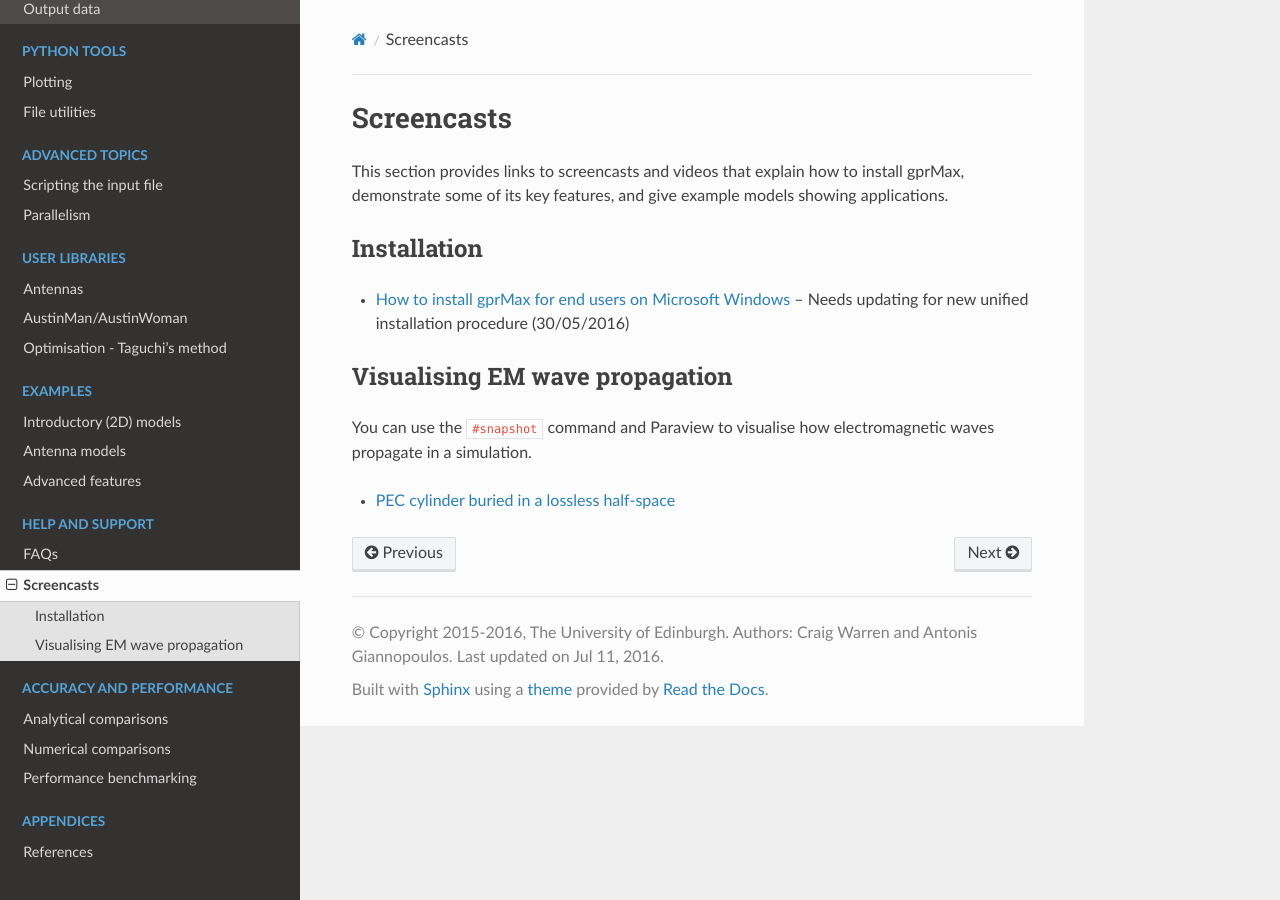
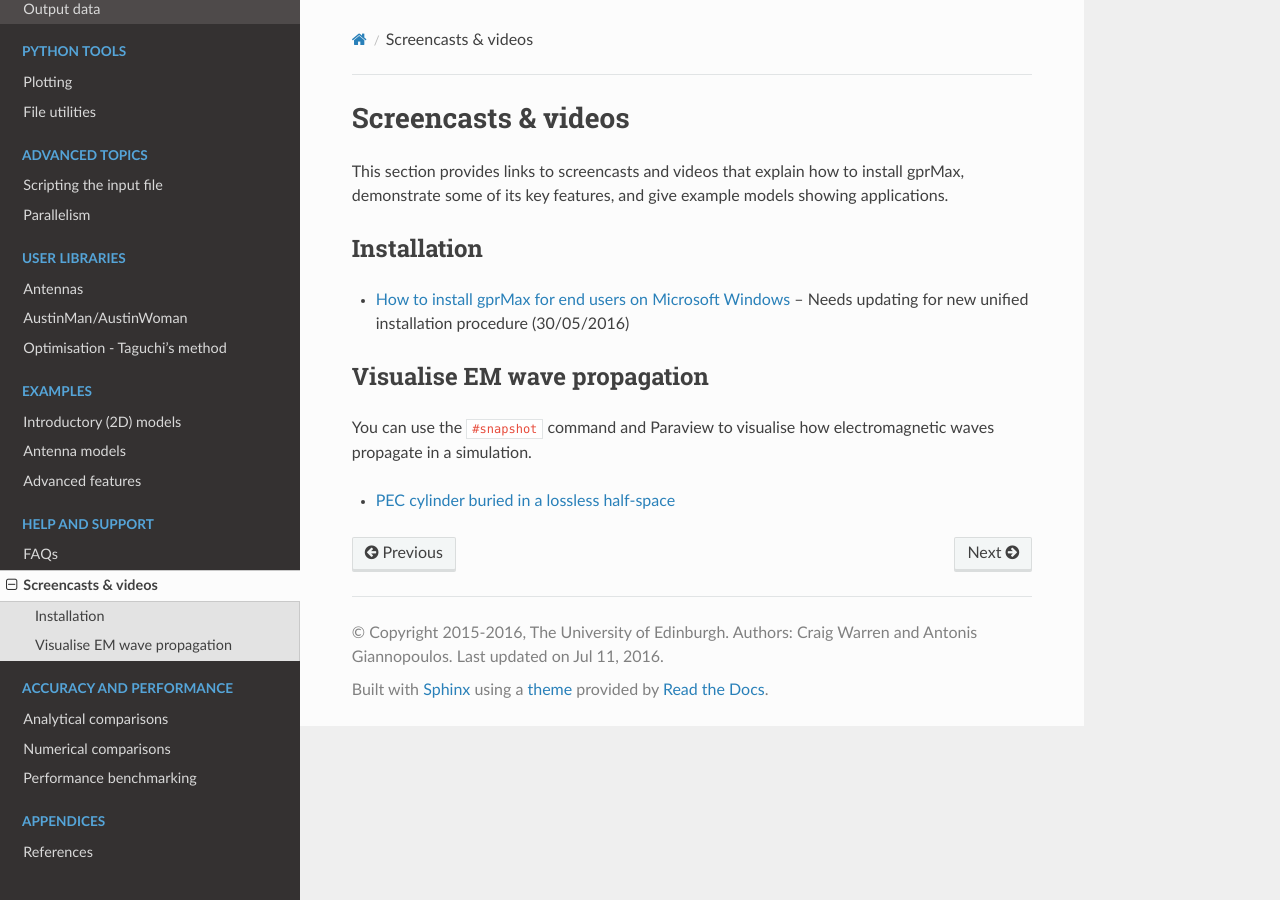
Before and after one commit to gprMax/gprMax, a Sphinx documentation site: the page built from docs/source/screencasts.rst, in a window 1280 px wide. Built offline with Sphinx 7.4.7 and the Read the Docs theme 2.0.0, drawn with Linux system fonts in a browser that asks for light colours.

Commit message:
Changed title of section.

```diff
--- a/docs/source/screencasts.rst
+++ b/docs/source/screencasts.rst
@@ -1,8 +1,8 @@
 .. _screencasts:
 
-***********
-Screencasts
-***********
+********************
+Screencasts & videos
+********************
 
 This section provides links to screencasts and videos that explain how to install gprMax, demonstrate some of its key features, and give example models showing applications.
 
@@ -11,8 +11,8 @@ Installation
 
 * `How to install gprMax for end users on Microsoft Windows <https://youtu.be/dvC0_7qFVbE>`_ -- Needs updating for new unified installation procedure (30/05/2016)
 
-Visualising EM wave propagation
--------------------------------
+Visualise EM wave propagation
+-----------------------------
 
 You can use the ``#snapshot`` command and Paraview to visualise how electromagnetic waves propagate in a simulation.
 
```
